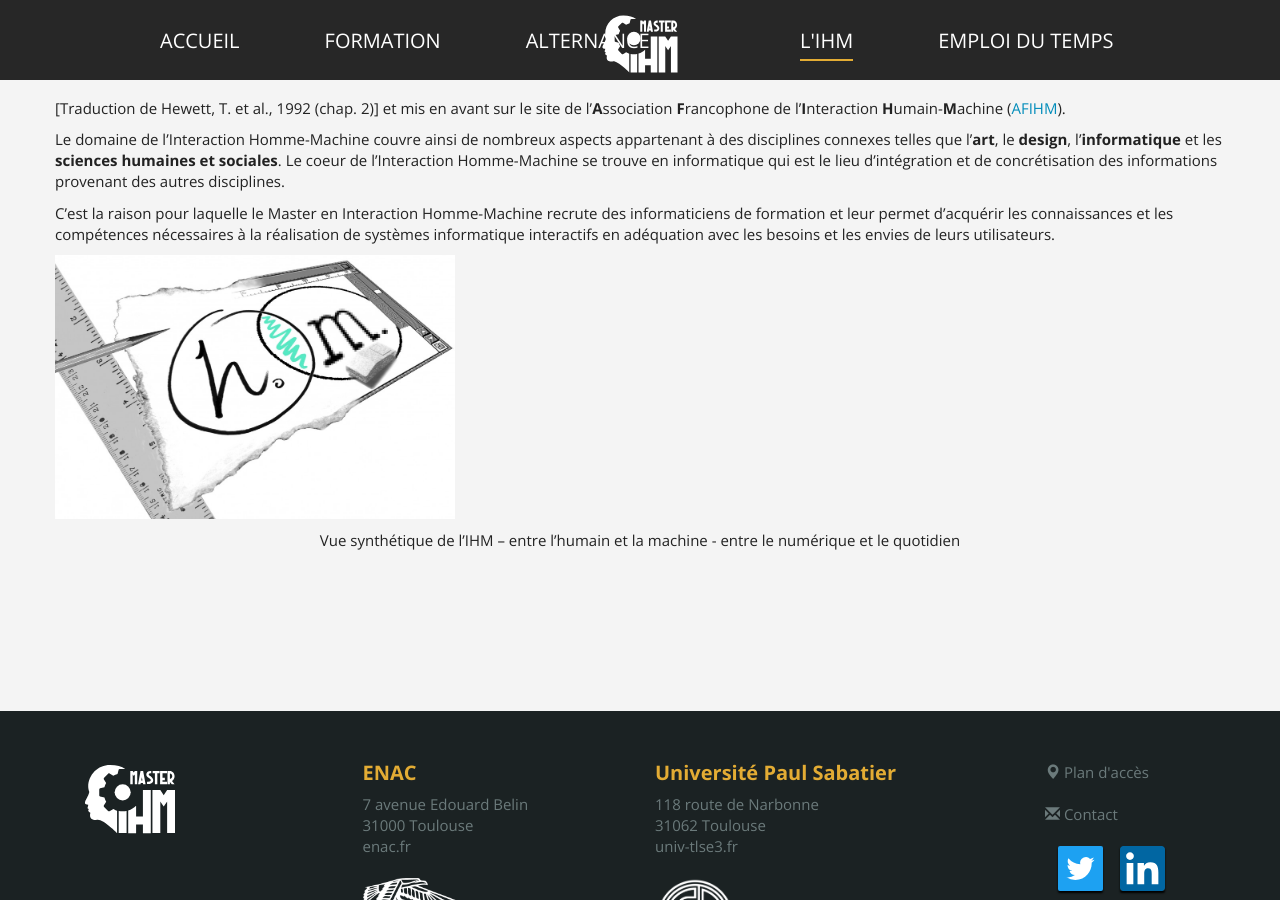
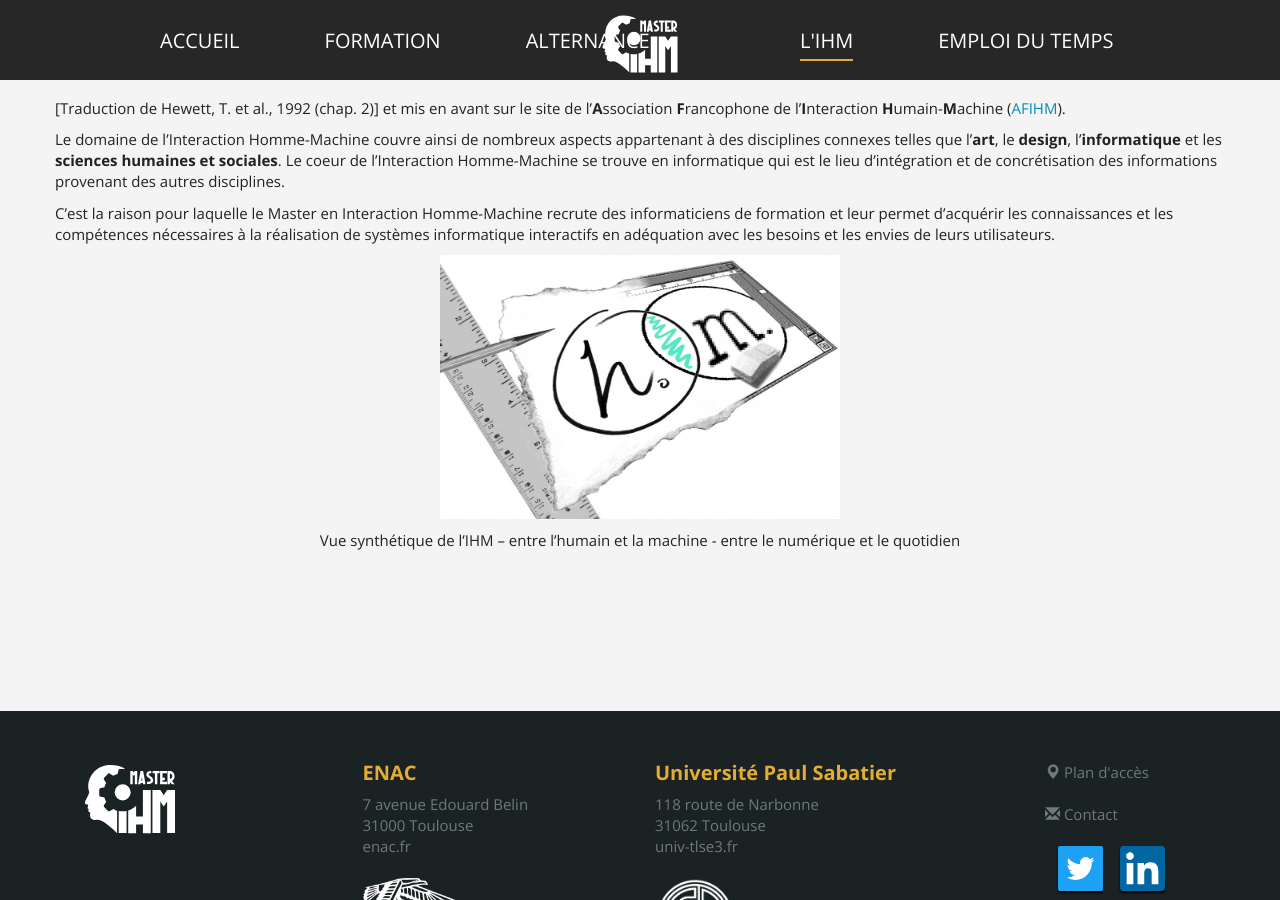
Before and after one commit to Master-IHM/master-ihm.github.io, a Jekyll site: the page built from _pages/le-monde-de-l-ihm.md, in a window 1280 px wide and 900 px high, scrolled down 383 px. Built offline with Jekyll 4.4.1, drawn with Linux system fonts in a browser that asks for light colours; nearby versions of some CDN libraries; library files that are not in the unit come from our copies.

Commit message:
center image

```diff
--- a/_pages/le-monde-de-l-ihm.md
+++ b/_pages/le-monde-de-l-ihm.md
@@ -21,7 +21,7 @@ C'est la raison pour laquelle le Master en Interaction Homme-Machine recrute des
 informaticiens de formation et leur permet d'acquérir les connaissances et les
 compétences nécessaires à la réalisation de systèmes informatique interactifs en adéquation avec les besoins et les envies de leurs utilisateurs.
 
-![](assets/img/PaperWindow_300dpi.jpg){: height="264px" width="400px" }
+![](assets/img/PaperWindow_300dpi.jpg){: height="264px" width="400px" style="display:block; margin-left:auto; margin-right:auto"}
 
 <p align="center">
 Vue synthétique de l'IHM – entre l'humain et la machine - entre le numérique et le quotidien
```
